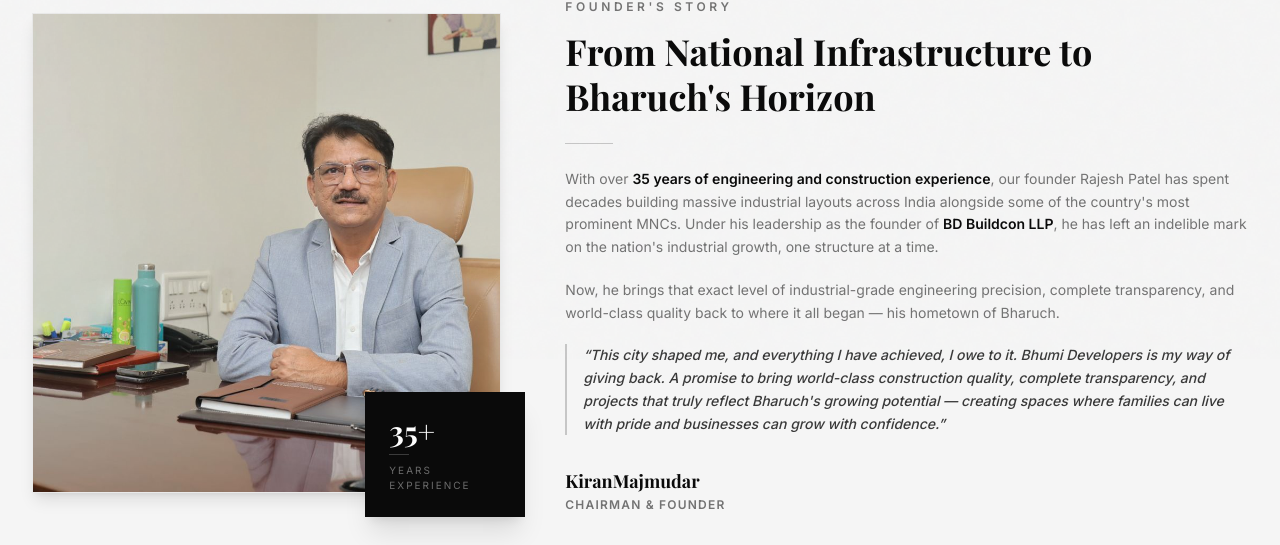
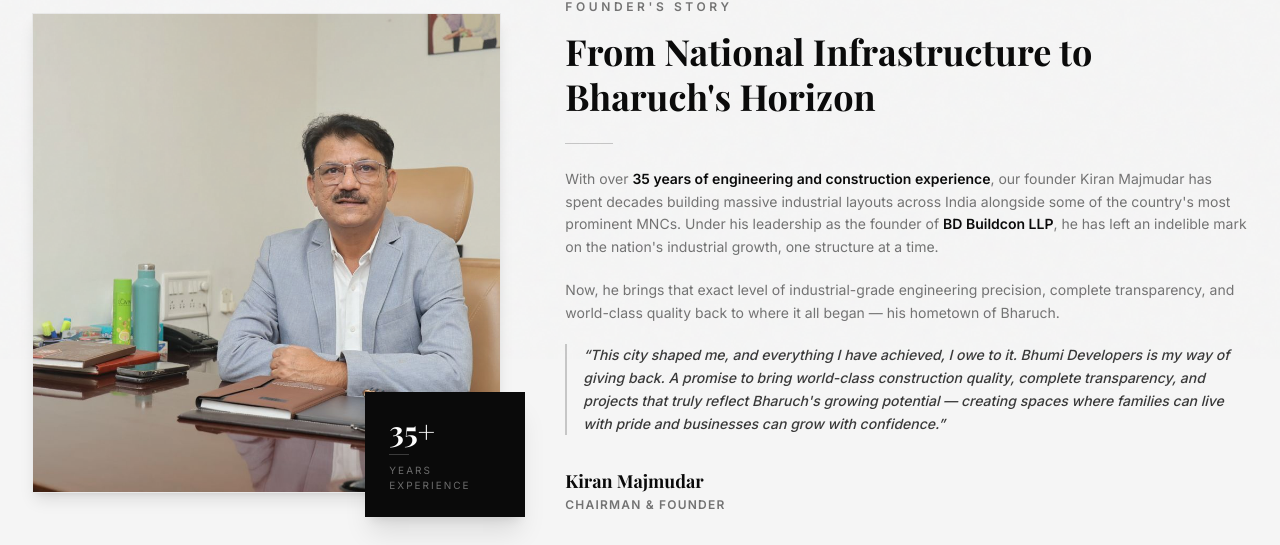
Before and after one commit to Marshmellow31/bhumi-developers, a Next.js app: page /about in a window 1280 px wide. Shown: the part 1145-1690 px from the top of the page. Built offline with nearby package versions, Linux system fonts and the light colour scheme.

Commit message:
feat: add about page with company story, mission, timeline, and leadership details

```diff
--- a/app/about/page.tsx
+++ b/app/about/page.tsx
@@ -131,7 +131,7 @@ export default function AboutPage() {
 
               <div className="flex flex-col gap-5 text-muted font-body text-sm leading-relaxed">
                 <p>
-                  With over <strong className="text-primary font-semibold">35 years of engineering and construction experience</strong>, our founder Rajesh Patel has spent decades building massive industrial layouts across India alongside some of the country&apos;s most prominent MNCs. Under his leadership as the founder of <strong className="text-primary font-semibold">BD Buildcon LLP</strong>, he has left an indelible mark on the nation&apos;s industrial growth, one structure at a time.
+                  With over <strong className="text-primary font-semibold">35 years of engineering and construction experience</strong>, our founder Kiran Majmudar has spent decades building massive industrial layouts across India alongside some of the country&apos;s most prominent MNCs. Under his leadership as the founder of <strong className="text-primary font-semibold">BD Buildcon LLP</strong>, he has left an indelible mark on the nation&apos;s industrial growth, one structure at a time.
                 </p>
                 <p>
                   Now, he brings that exact level of industrial-grade engineering precision, complete transparency, and world-class quality back to where it all began — his hometown of Bharuch.
@@ -145,7 +145,7 @@ export default function AboutPage() {
 
               <div className="flex flex-col gap-0.5 mt-2">
                 <span className="font-heading text-lg font-bold text-primary" style={{ fontFamily: "var(--font-playfair)" }}>
-                  KiranMajmudar
+                  Kiran Majmudar
                 </span>
                 <span className="text-muted text-xs tracking-widest uppercase font-semibold font-body">
                   Chairman & Founder
```
